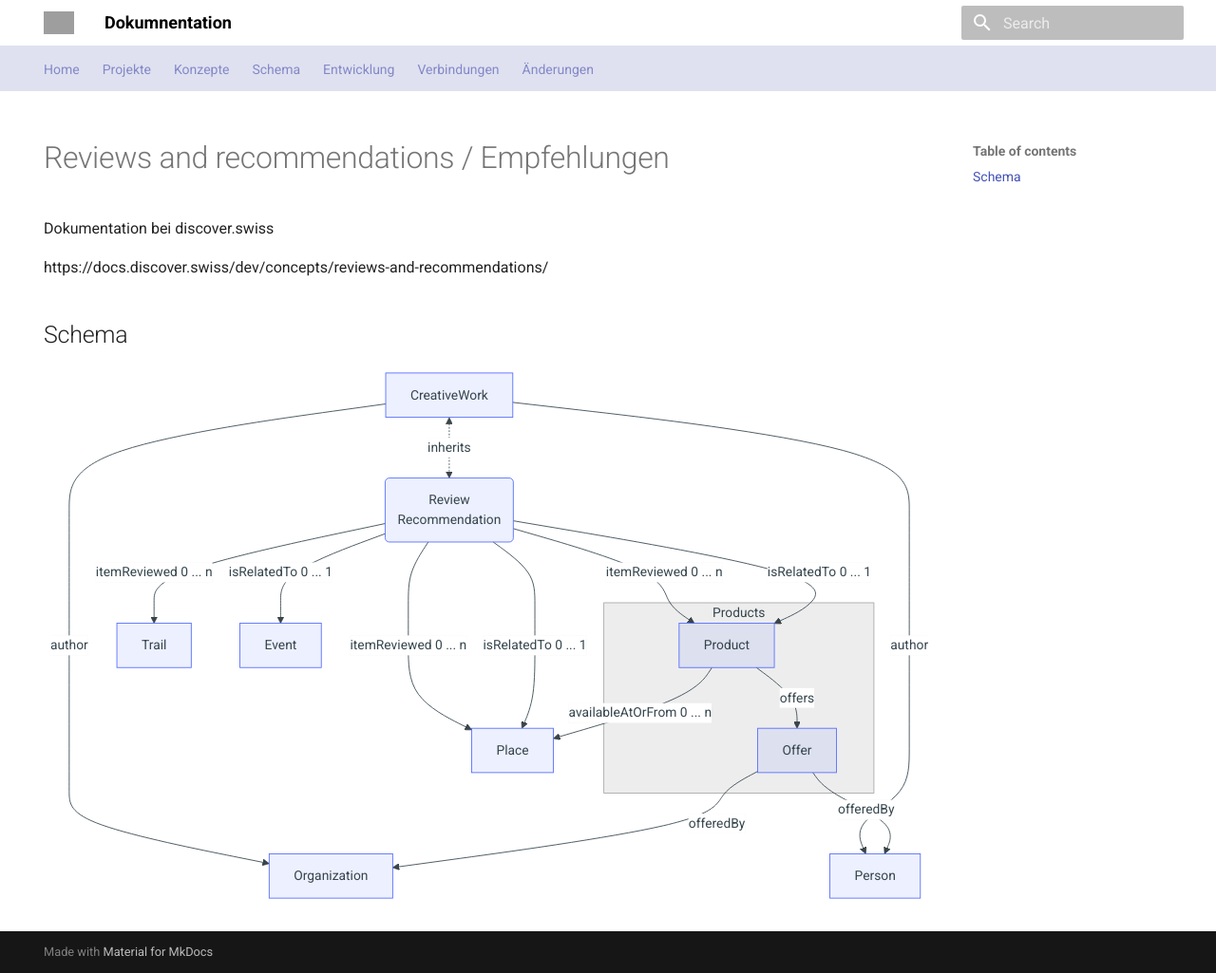
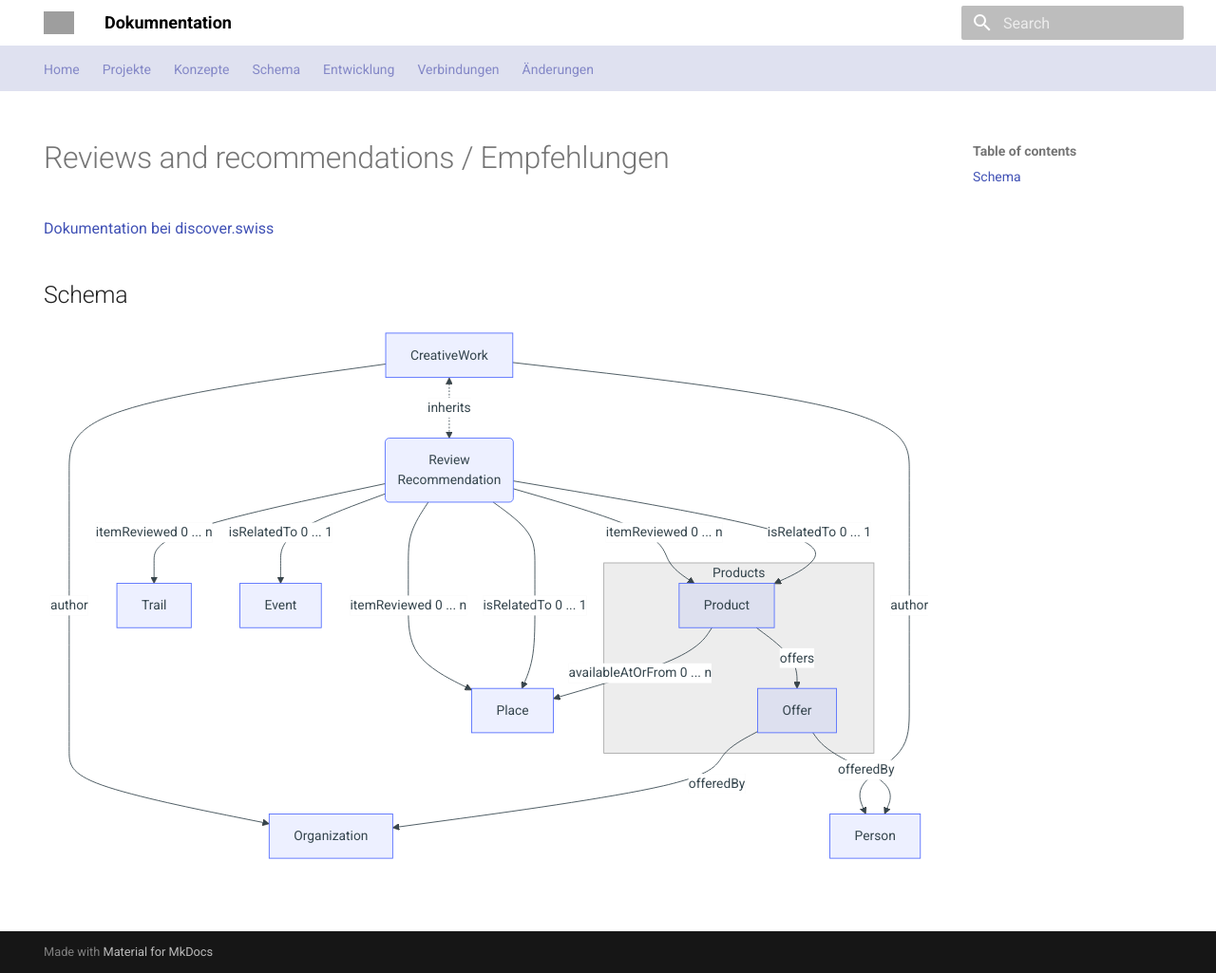
Before and after one commit to tsolenthaler/docs.contentdesk.io, an MkDocs documentation site: the page built from docs/concepts/reviews-and-recommendations.md, in a window 1280 px wide and 1025 px high. Shown: the whole window at 95% size. Built offline with MkDocs 1.6.1 and Material for MkDocs 9.7.7, drawn with Linux system fonts in a browser that asks for light colours; grey boxes are pictures that could not be loaded.

Commit message:
Refactor gaestekarte.md and reviews-and-recommendations.md: Update content and fix formatting

```diff
--- a/docs/concepts/reviews-and-recommendations.md
+++ b/docs/concepts/reviews-and-recommendations.md
@@ -8,9 +8,7 @@ hide:
 
 # Reviews and recommendations / Empfehlungen
 
-Dokumentation bei discover.swiss
-
-https://docs.discover.swiss/dev/concepts/reviews-and-recommendations/
+[Dokumentation bei discover.swiss](https://docs.discover.swiss/dev/concepts/reviews-and-recommendations/)
 
 
 ## Schema
```
Also changed, not shown: docs/concepts/gaestekarte.md (+1 -0 lines).
